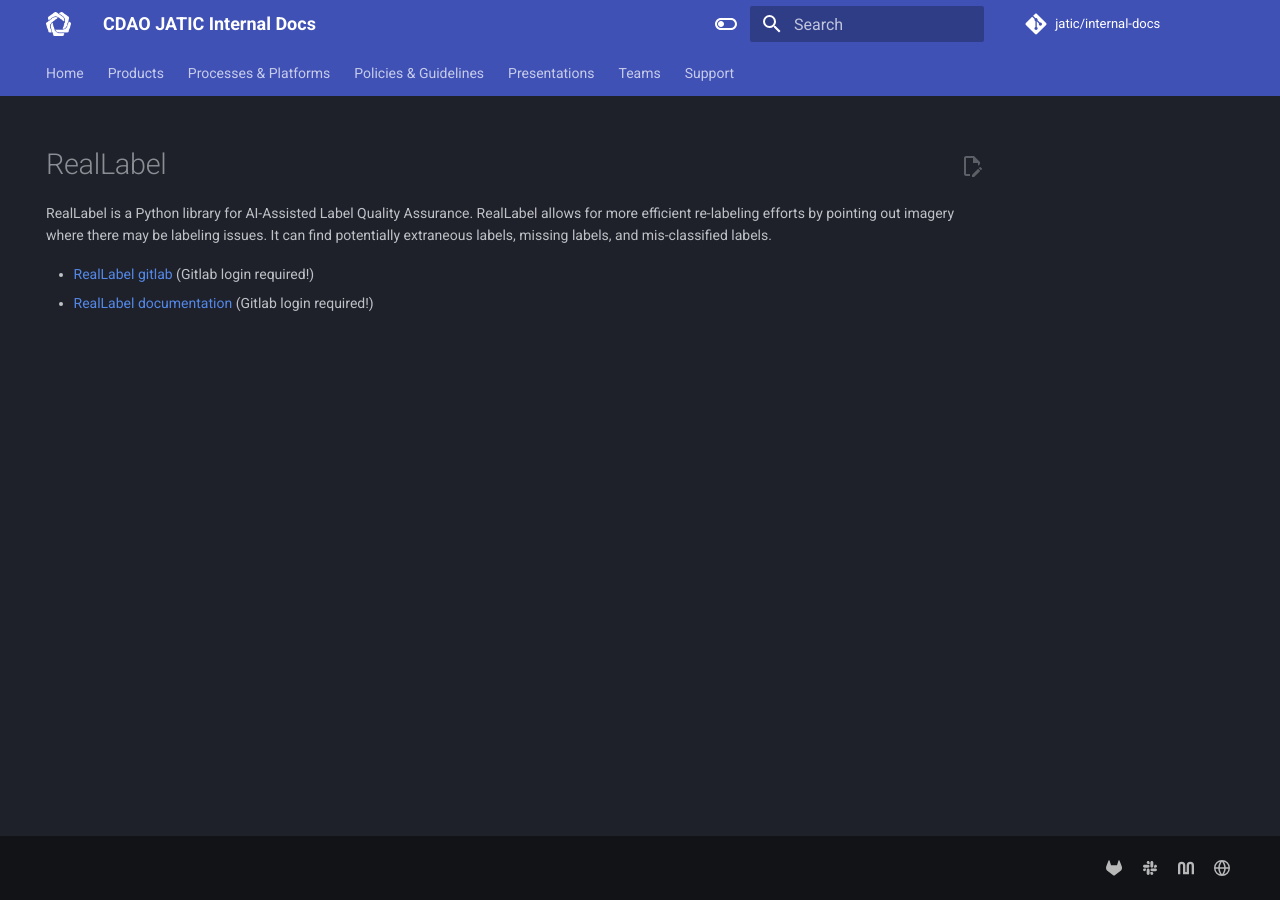
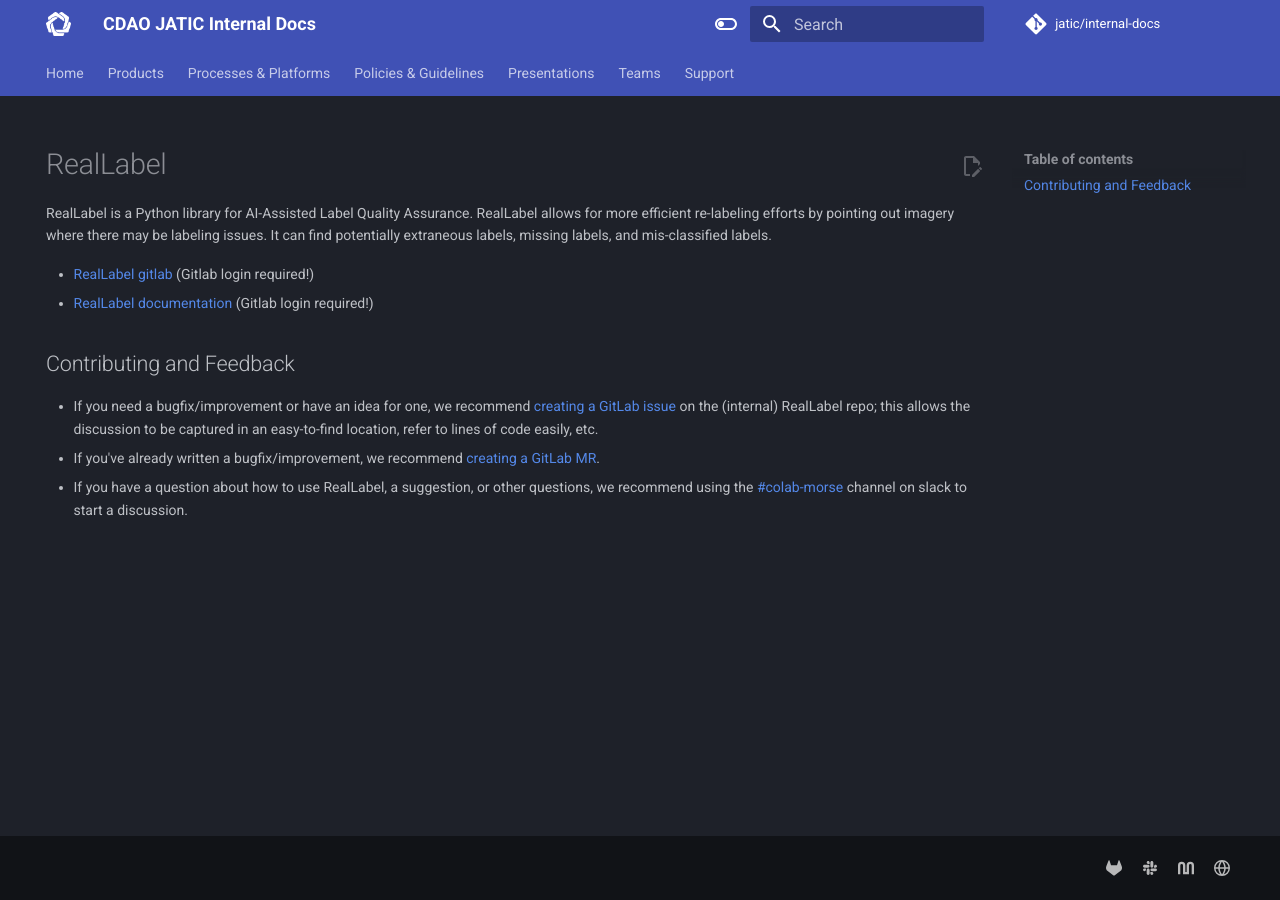
Before and after one commit to zheng0xd/JATIC-internal-docs, an MkDocs documentation site: the page built from docs/products/reallabel.md, in a window 1280 px wide. Built offline with MkDocs 1.6.1 and Material for MkDocs 9.7.7, drawn with Linux system fonts in a browser that asks for light colours.

Commit message:
Add section to MORSE products on how to best contribute and provide feedback.

```diff
--- a/docs/products/reallabel.md
+++ b/docs/products/reallabel.md
@@ -7,3 +7,9 @@
 
 - [RealLabel gitlab](https://gitlab.jatic.net/jatic/morse/reallabel) (Gitlab login required!)
 - [RealLabel documentation](https://jatic.pages.jatic.net/morse/reallabel/) (Gitlab login required!)
+
+## Contributing and Feedback
+
+- If you need a bugfix/improvement or have an idea for one, we recommend [creating a GitLab issue](https://gitlab.jatic.net/jatic/morse/reallabel/-/issues/new) on the (internal) RealLabel repo; this allows the discussion to be captured in an easy-to-find location, refer to lines of code easily, etc.
+- If you've already written a bugfix/improvement, we recommend [creating a GitLab MR](https://gitlab.jatic.net/jatic/morse/reallabel/-/merge_requests/new).
+- If you have a question about how to use RealLabel, a suggestion, or other questions, we recommend using the [#colab-morse](https://mitre.enterprise.slack.com/archives/C05FXQANCG3) channel on slack to start a discussion.
```
Also changed, not shown: docs/products/gradient.md (+6 -0 lines).
